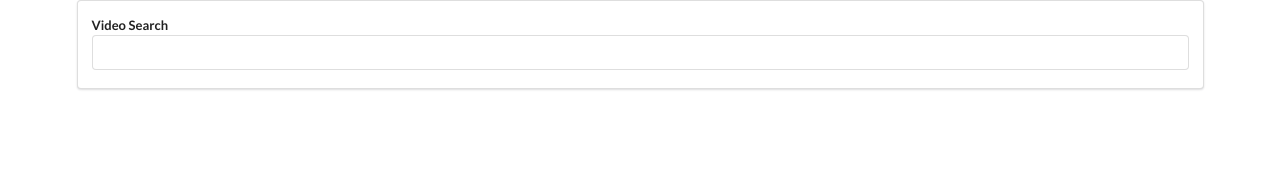
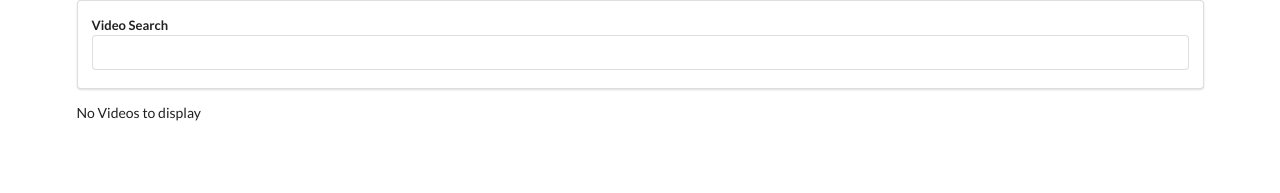
Before and after one commit to mhdns/Video-Browser, a React (Create React App) app: page / in a window 1280 px wide. Shown: the top 193 px of the page. Built offline with nearby package versions, Linux system fonts and the light colour scheme.

Commit message:
Added VideoItems component.

```diff
--- a/src/App.js
+++ b/src/App.js
@@ -1,11 +1,14 @@
+import './App.css';
 import React from 'react';
 import SearchBar from './components/search/SearchBar';
 import SearchState from './context/SearchState';
+import VideoList from './components/video/VideoList';
 
 const App = () => (
   <SearchState>
     <div className="ui container">
       <SearchBar />
+      <VideoList />
     </div>
   </SearchState>
 );
```
